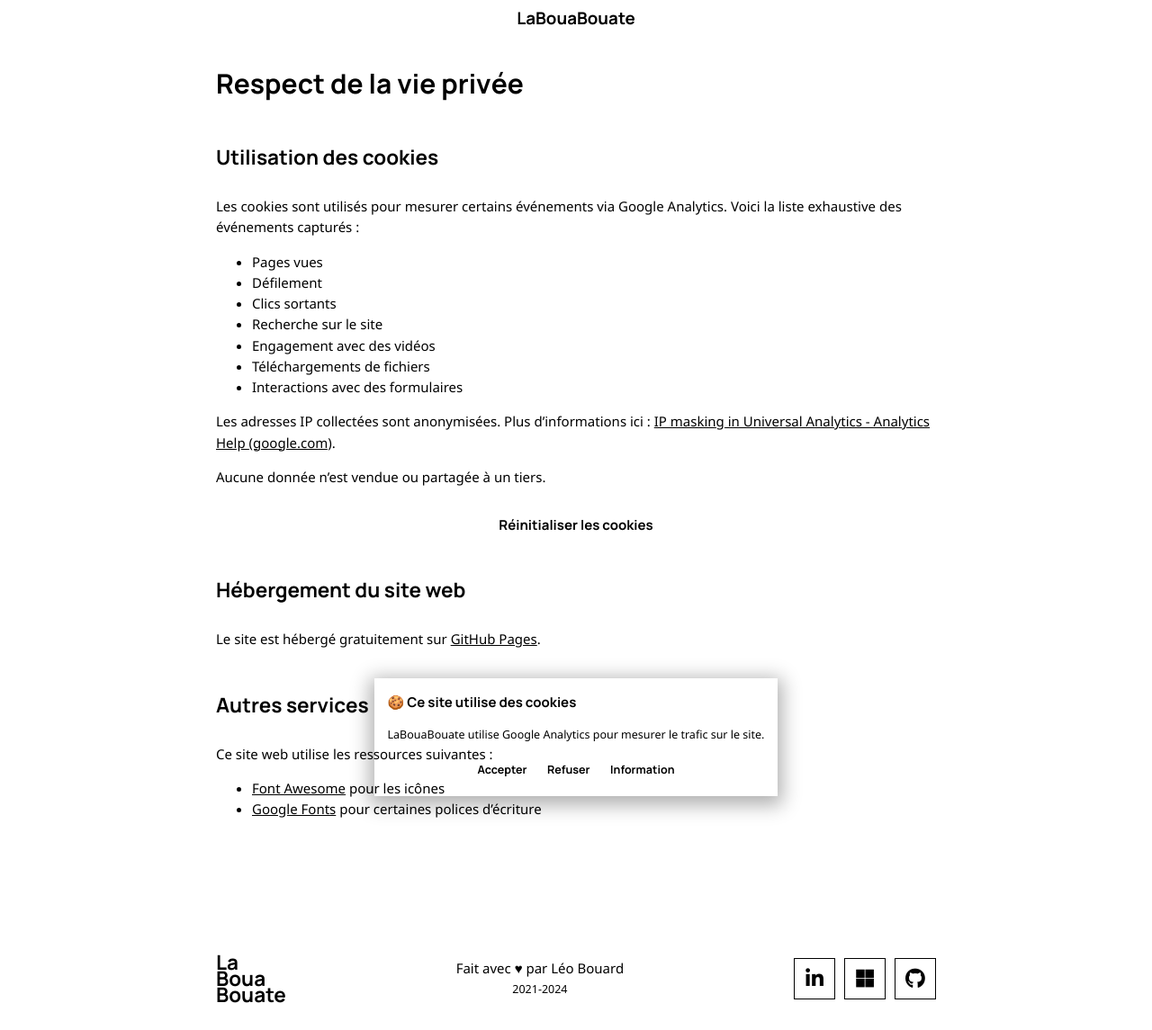
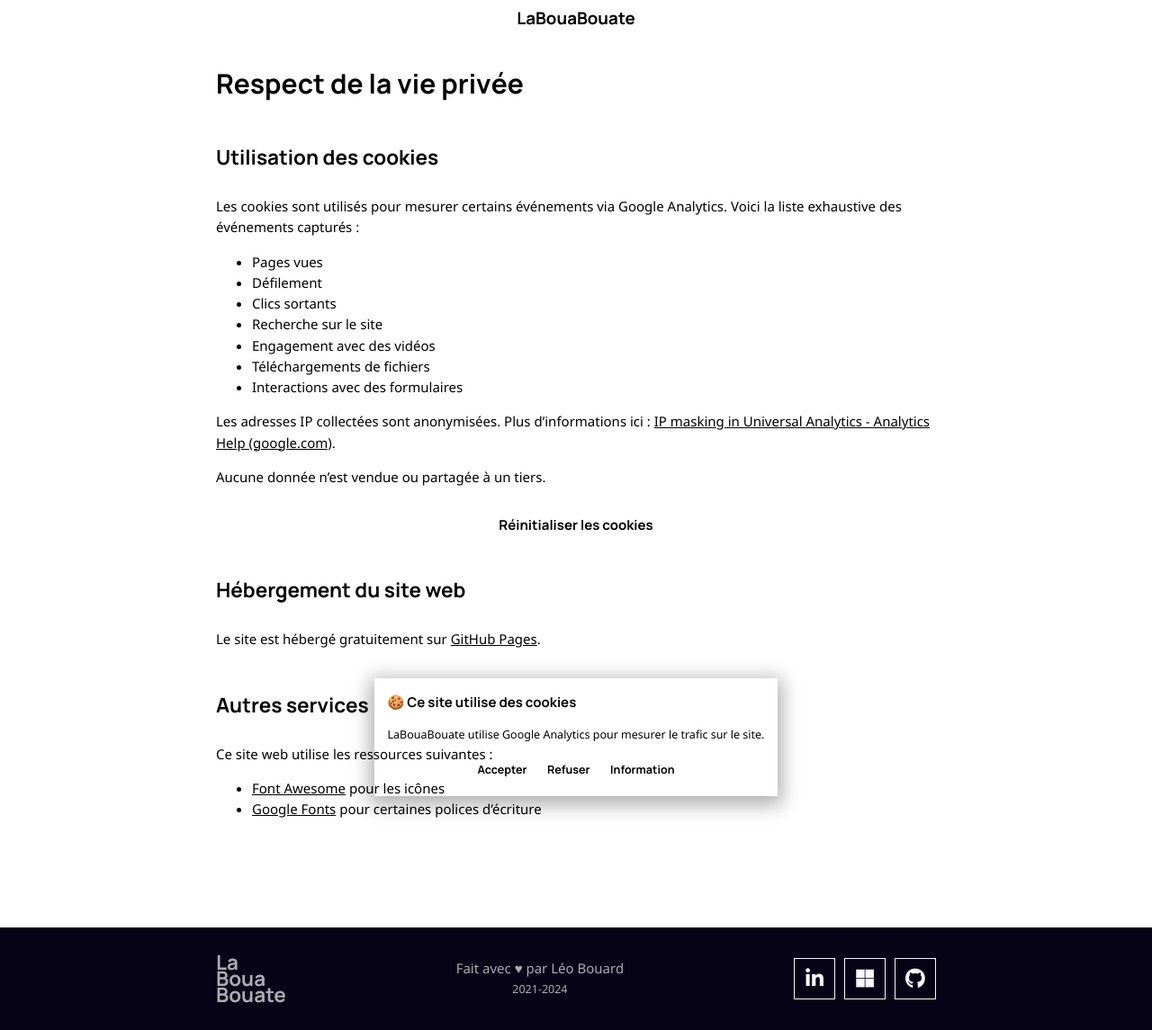
Before and after one commit to leobouard/leobouard.github.io, a Jekyll site: the page built from _pages/privacy.md, in a window 1280 px wide. Shown: the whole page at 90% size. Built offline with Jekyll 4.4.1, drawn with Linux system fonts in a browser that asks for light colours; nearby versions of some CDN libraries; some web fonts are replaced.

Commit message:
Footer invariable

```diff
--- a/_sass/colors-and-fonts.scss
+++ b/_sass/colors-and-fonts.scss
@@ -37,5 +37,9 @@
 
 /* Other */
 :root {
+    --footerbackground: #050315;
+    --footertext: #adacb2;
+    --footeraccent: #f8f7ff;
     --border: 1px solid var(--mediumaccent);
+
 }
--- a/_sass/footer.scss
+++ b/_sass/footer.scss
@@ -1,8 +1,8 @@
 footer {
     border-top: 5px solid var(--primary);
     padding: 2em;
-    background-color: var(--text);
-    color: var(--mediumaccent);
+    background-color: var(--footerbackground);
+    color: var(--footertext);
     margin-top: 5em;
 }
 
@@ -45,7 +45,7 @@
 }
 
 div.footer-links a {
-    color: var(--lightaccent);
+    color: var(--footeraccent);
     padding: 10px;
     border: 1px solid;
     height: 24px;
```
